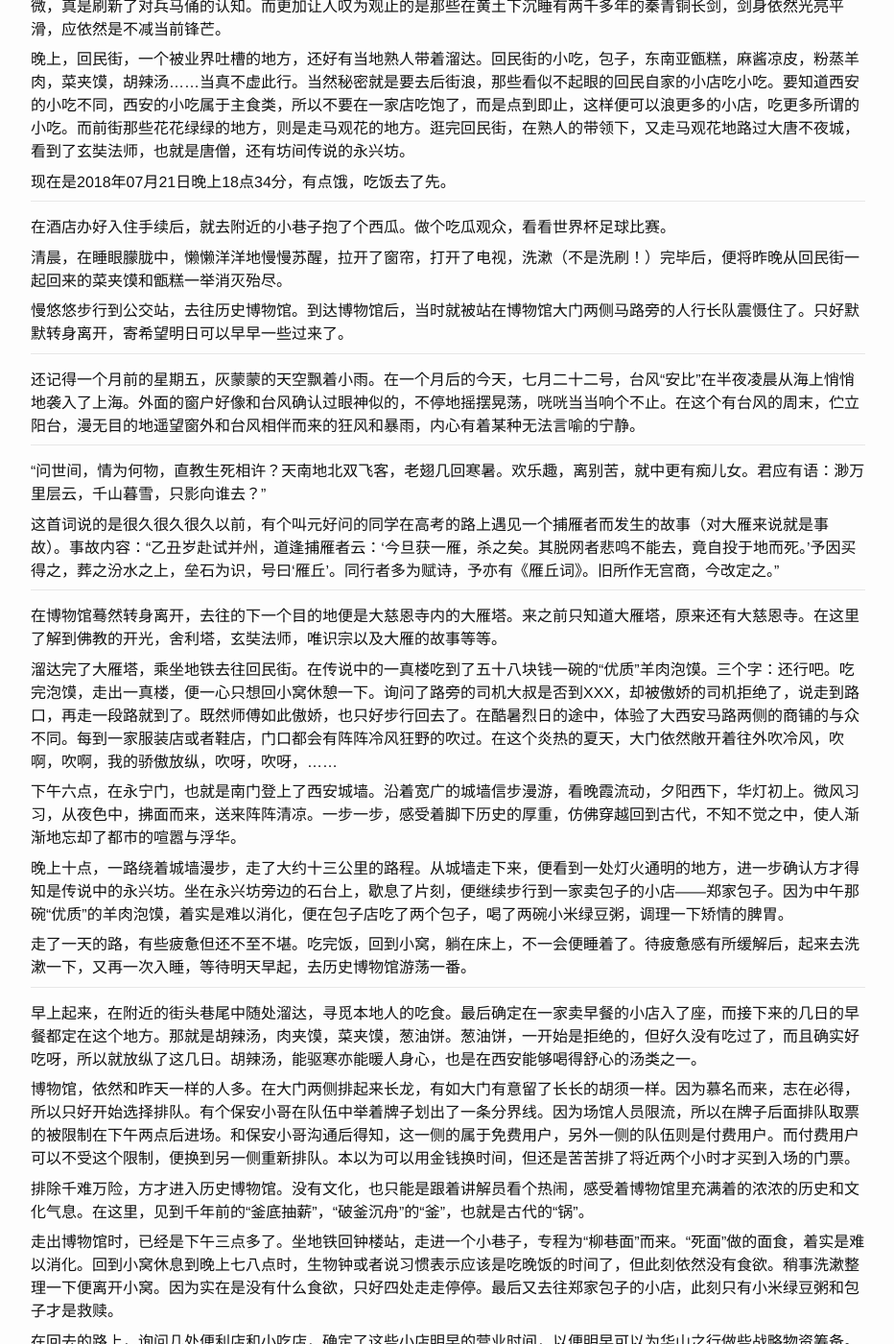
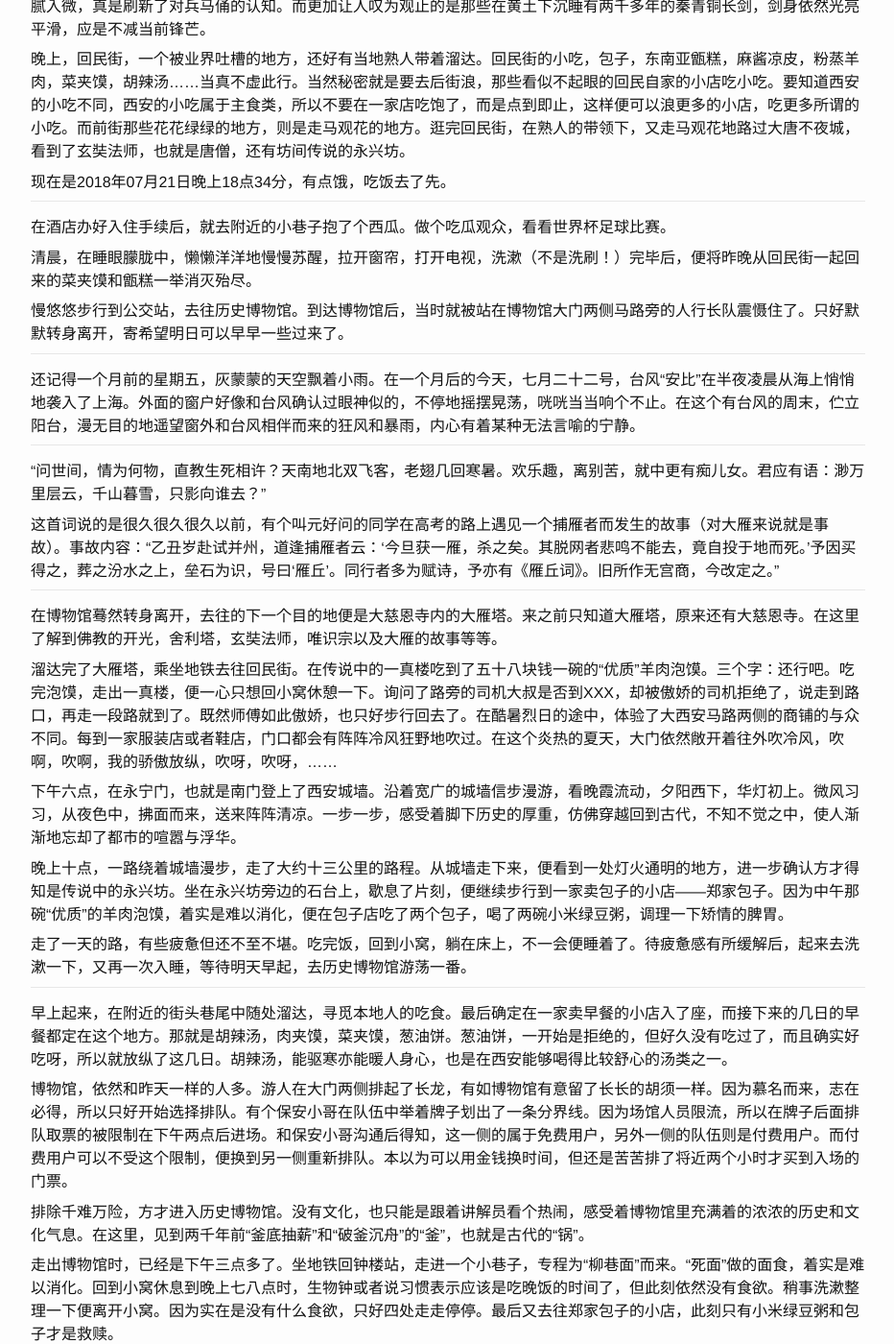
Before and after one commit to ousiax/ousiax.github.io, a Jekyll site: the page built from _posts/2018-07-11-古城西安.md, in a window 1280 px wide and 1400 px high, scrolled down 1529 px. Shown: the whole window at 96% size, without its empty margins (173-1105 px from the left). Built offline with Jekyll 4.4.1, drawn with Linux system fonts in a browser that asks for light colours; comment, search, counter and statistics services are not loaded; some of the changed text lies outside the part shown.

Commit message:
Update 2018-07-11-古城西安.md

```diff
--- a/_posts/2018-07-11-古城西安.md
+++ b/_posts/2018-07-11-古城西安.md
@@ -35,7 +35,7 @@ disqus_identifier: 223373321715770133671260817239778307533
 
 大概在晚上20点46分时，手机闪出一则信息，说到西安北站后，出站要快，要赶最后一班地铁。真是一路难得消停，而细细想来，在漫长的高铁行程中，也是难得一段时间的舒适与平静。出发前，就想到过，不是一定要到什么风景地点方为旅行，而是为了心中那难得的一片即使他人投石，不起浪花亦不泛涟漪的心境。
 
-高铁在既定时刻大约晚了三分钟才停止靠站。乘坐了这么多次的高铁，还是第一次在高铁进站停靠前，提前背上行囊，早早的站立在门口，等待列车开门的那一刻，狂奔至开往韦曲南站的地铁。很幸运，车门在所站立的那一侧缓缓开启，在目测刚刚好够容纳身体宽度的细缝出现后，便纵身一跃而出。过安检，向安检小姐姐挥手告别（安检小姐姐笑着说不用着急），穿越地下阶梯，坐上了感觉似乎还有一班的二号线地铁末班车。人困车不乏，混混沌沌到达了钟楼站。在去往酒店的途中，买了一份后来才知道的超级油腻的炸酱面，回头想想还真不如刚刚路过的钟楼附近的金拱门家的汉堡来的实在……
+高铁在既定时刻大约晚了三分钟才停止靠站。乘坐了这么多次的高铁，还是第一次在高铁进站停靠前，提前背上行囊，早早的站立在门口，等待列车开门的那一刻。很幸运，车门在所站立的那一侧缓缓开启，在目测刚刚好够容纳身体宽度的细缝出现后，便纵身一跃而出，狂奔至开往韦曲南站的地铁。过安检，向安检小姐姐挥手告别（安检小姐姐笑着说不用着急），穿越地下阶梯，坐上了感觉似乎还有一班的二号线地铁末班车。人困车不乏，混混沌沌到达了钟楼站。在去往酒店的途中，买了一份后来才知道的超级油腻的炸酱面，回头想想还真不如刚刚路过的钟楼附近的金拱门家的汉堡来的实在……
 
 - - -
 
@@ -49,7 +49,7 @@ disqus_identifier: 223373321715770133671260817239778307533
 
 短途汽车的停靠站点距离兵马俑售票大厅还是有很长很长一段路程的。一路上人潮汹涌，和先驱，先贤，先哲所念叨的华清宫完全不一样（有啥不一样？）。在路边的小摊铺看到了迷你版的编钟。当时就在想应该还得有个锤子，果然在编钟旁边发现了小锤子，便顺手拿起小锤，敲响了编钟……当然路边摊上是少不了各种各样，大大小小的陶俑。买了老冰棍，边走边吃。途中发现两个铜人，但细心观察发现是两个真人大叔。很好奇地凑近去，看其中一位大叔的眼睛，就等你眨眼。哈哈，眨眼了，眨眼了，他真的眨眼睛了……
 
-近距离观看了铜车，兵马俑，真是惊叹秦时的工业工艺。沉睡千年兵的马俑在出土的那一刻是彩色的，但色彩很快就从这个世界消散，和大地融为了一色。每个陶俑都是栩栩如生，眼睛，发髻，手指，衣服纹理等身体的各个部位都雕刻的细腻入微，真是刷新了对兵马俑的认知。而更加让人叹为观止的是那些在黄土下沉睡有两千多年的秦青铜长剑，剑身依然光亮平滑，应依然是不减当前锋芒。
+近距离观看了铜车，兵马俑，真是惊叹秦时的工业工艺。沉睡千年的兵马俑在出土的那一刻是彩色的，但色彩很快就从这个世界消散，和大地融为了一色。每个陶俑都是栩栩如生，眼睛，发髻，手指，衣服层次与纹理等身体的各个部位都雕刻的细腻入微，真是刷新了对兵马俑的认知。而更加让人叹为观止的是那些在黄土下沉睡有两千多年的秦青铜长剑，剑身依然光亮平滑，应是不减当前锋芒。
 
 晚上，回民街，一个被业界吐槽的地方，还好有当地熟人带着溜达。回民街的小吃，包子，东南亚甑糕，麻酱凉皮，粉蒸羊肉，菜夹馍，胡辣汤……当真不虚此行。当然秘密就是要去后街浪，那些看似不起眼的回民自家的小店吃小吃。要知道西安的小吃不同，西安的小吃属于主食类，所以不要在一家店吃饱了，而是点到即止，这样便可以浪更多的小店，吃更多所谓的小吃。而前街那些花花绿绿的地方，则是走马观花的地方。逛完回民街，在熟人的带领下，又走马观花地路过大唐不夜城，看到了玄奘法师，也就是唐僧，还有坊间传说的永兴坊。
 
@@ -60,7 +60,7 @@ disqus_identifier: 223373321715770133671260817239778307533
 
 在酒店办好入住手续后，就去附近的小巷子抱了个西瓜。做个吃瓜观众，看看世界杯足球比赛。
 
-清晨，在睡眼朦胧中，懒懒洋洋地慢慢苏醒，拉开了窗帘，打开了电视，洗漱（不是洗刷！）完毕后，便将昨晚从回民街一起回来的菜夹馍和甑糕一举消灭殆尽。
+清晨，在睡眼朦胧中，懒懒洋洋地慢慢苏醒，拉开窗帘，打开电视，洗漱（不是洗刷！）完毕后，便将昨晚从回民街一起回来的菜夹馍和甑糕一举消灭殆尽。
 
 慢悠悠步行到公交站，去往历史博物馆。到达博物馆后，当时就被站在博物馆大门两侧马路旁的人行长队震慑住了。只好默默转身离开，寄希望明日可以早早一些过来了。
 
@@ -78,7 +78,7 @@ disqus_identifier: 223373321715770133671260817239778307533
 
 在博物馆蓦然转身离开，去往的下一个目的地便是大慈恩寺内的大雁塔。来之前只知道大雁塔，原来还有大慈恩寺。在这里了解到佛教的开光，舍利塔，玄奘法师，唯识宗以及大雁的故事等等。
 
-溜达完了大雁塔，乘坐地铁去往回民街。在传说中的一真楼吃到了五十八块钱一碗的“优质”羊肉泡馍。三个字：还行吧。吃完泡馍，走出一真楼，便一心只想回小窝休憩一下。询问了路旁的司机大叔是否到XXX，却被傲娇的司机拒绝了，说走到路口，再走一段路就到了。既然师傅如此傲娇，也只好步行回去了。在酷暑烈日的途中，体验了大西安马路两侧的商铺的与众不同。每到一家服装店或者鞋店，门口都会有阵阵冷风狂野的吹过。在这个炎热的夏天，大门依然敞开着往外吹冷风，吹啊，吹啊，我的骄傲放纵，吹呀，吹呀，……
+溜达完了大雁塔，乘坐地铁去往回民街。在传说中的一真楼吃到了五十八块钱一碗的“优质”羊肉泡馍。三个字：还行吧。吃完泡馍，走出一真楼，便一心只想回小窝休憩一下。询问了路旁的司机大叔是否到XXX，却被傲娇的司机拒绝了，说走到路口，再走一段路就到了。既然师傅如此傲娇，也只好步行回去了。在酷暑烈日的途中，体验了大西安马路两侧的商铺的与众不同。每到一家服装店或者鞋店，门口都会有阵阵冷风狂野地吹过。在这个炎热的夏天，大门依然敞开着往外吹冷风，吹啊，吹啊，我的骄傲放纵，吹呀，吹呀，……
 
 下午六点，在永宁门，也就是南门登上了西安城墙。沿着宽广的城墙信步漫游，看晚霞流动，夕阳西下，华灯初上。微风习习，从夜色中，拂面而来，送来阵阵清凉。一步一步，感受着脚下历史的厚重，仿佛穿越回到古代，不知不觉之中，使人渐渐地忘却了都市的喧嚣与浮华。
 
@@ -88,11 +88,11 @@ disqus_identifier: 223373321715770133671260817239778307533
 
 - - -
 
-早上起来，在附近的街头巷尾中随处溜达，寻觅本地人的吃食。最后确定在一家卖早餐的小店入了座，而接下来的几日的早餐都定在这个地方。那就是胡辣汤，肉夹馍，菜夹馍，葱油饼。葱油饼，一开始是拒绝的，但好久没有吃过了，而且确实好吃呀，所以就放纵了这几日。胡辣汤，能驱寒亦能暖人身心，也是在西安能够喝得舒心的汤类之一。
+早上起来，在附近的街头巷尾中随处溜达，寻觅本地人的吃食。最后确定在一家卖早餐的小店入了座，而接下来的几日的早餐都定在这个地方。那就是胡辣汤，肉夹馍，菜夹馍，葱油饼。葱油饼，一开始是拒绝的，但好久没有吃过了，而且确实好吃呀，所以就放纵了这几日。胡辣汤，能驱寒亦能暖人身心，也是在西安能够喝得比较舒心的汤类之一。
 
-博物馆，依然和昨天一样的人多。在大门两侧排起来长龙，有如大门有意留了长长的胡须一样。因为慕名而来，志在必得，所以只好开始选择排队。有个保安小哥在队伍中举着牌子划出了一条分界线。因为场馆人员限流，所以在牌子后面排队取票的被限制在下午两点后进场。和保安小哥沟通后得知，这一侧的属于免费用户，另外一侧的队伍则是付费用户。而付费用户可以不受这个限制，便换到另一侧重新排队。本以为可以用金钱换时间，但还是苦苦排了将近两个小时才买到入场的门票。
+博物馆，依然和昨天一样的人多。游人在大门两侧排起了长龙，有如博物馆有意留了长长的胡须一样。因为慕名而来，志在必得，所以只好开始选择排队。有个保安小哥在队伍中举着牌子划出了一条分界线。因为场馆人员限流，所以在牌子后面排队取票的被限制在下午两点后进场。和保安小哥沟通后得知，这一侧的属于免费用户，另外一侧的队伍则是付费用户。而付费用户可以不受这个限制，便换到另一侧重新排队。本以为可以用金钱换时间，但还是苦苦排了将近两个小时才买到入场的门票。
 
-排除千难万险，方才进入历史博物馆。没有文化，也只能是跟着讲解员看个热闹，感受着博物馆里充满着的浓浓的历史和文化气息。在这里，见到千年前的“釜底抽薪”，“破釜沉舟”的“釜”，也就是古代的“锅”。
+排除千难万险，方才进入历史博物馆。没有文化，也只能是跟着讲解员看个热闹，感受着博物馆里充满着的浓浓的历史和文化气息。在这里，见到两千年前“釜底抽薪”和“破釜沉舟”的“釜”，也就是古代的“锅”。
 
 走出博物馆时，已经是下午三点多了。坐地铁回钟楼站，走进一个小巷子，专程为“柳巷面”而来。“死面”做的面食，着实是难以消化。回到小窝休息到晚上七八点时，生物钟或者说习惯表示应该是吃晚饭的时间了，但此刻依然没有食欲。稍事洗漱整理一下便离开小窝。因为实在是没有什么食欲，只好四处走走停停。最后又去往郑家包子的小店，此刻只有小米绿豆粥和包子才是救赎。
 
```
